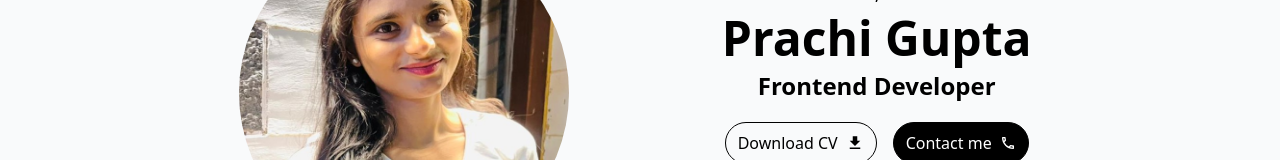
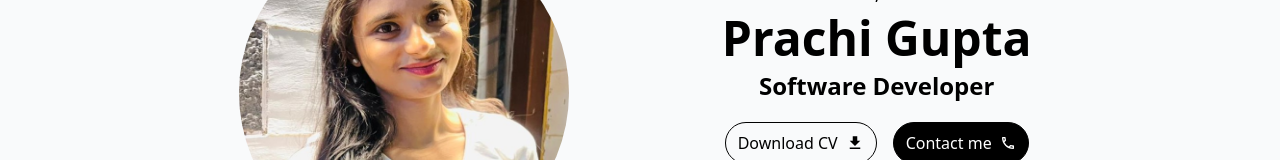
Before and after one commit to PrachiiGuptaa/Workfolio, a Next.js app: page / in a window 1280 px wide. Shown: the part 248-408 px from the top of the page. Built offline with nearby package versions, Linux system fonts and the light colour scheme.

Commit message:
Update Home.js

```diff
--- a/components/Home/Home.js
+++ b/components/Home/Home.js
@@ -34,7 +34,7 @@ export const HomePage = () => {
           <p className="text-lg md:text-xl">Hello, I am</p>
           <p className="text-4xl md:text-5xl font-bold my-2">Prachi Gupta</p>
           <p className="text-xl md:text-2xl font-semibold">
-            Frontend Developer
+            Software Developer
           </p>
           <div className="p-3 flex gap-4 justify-center my-2">
             <div className="border border-black px-3 py-2 rounded-full md:text-base text-sm dark:bg-slate-200 dark:text-black">
```
